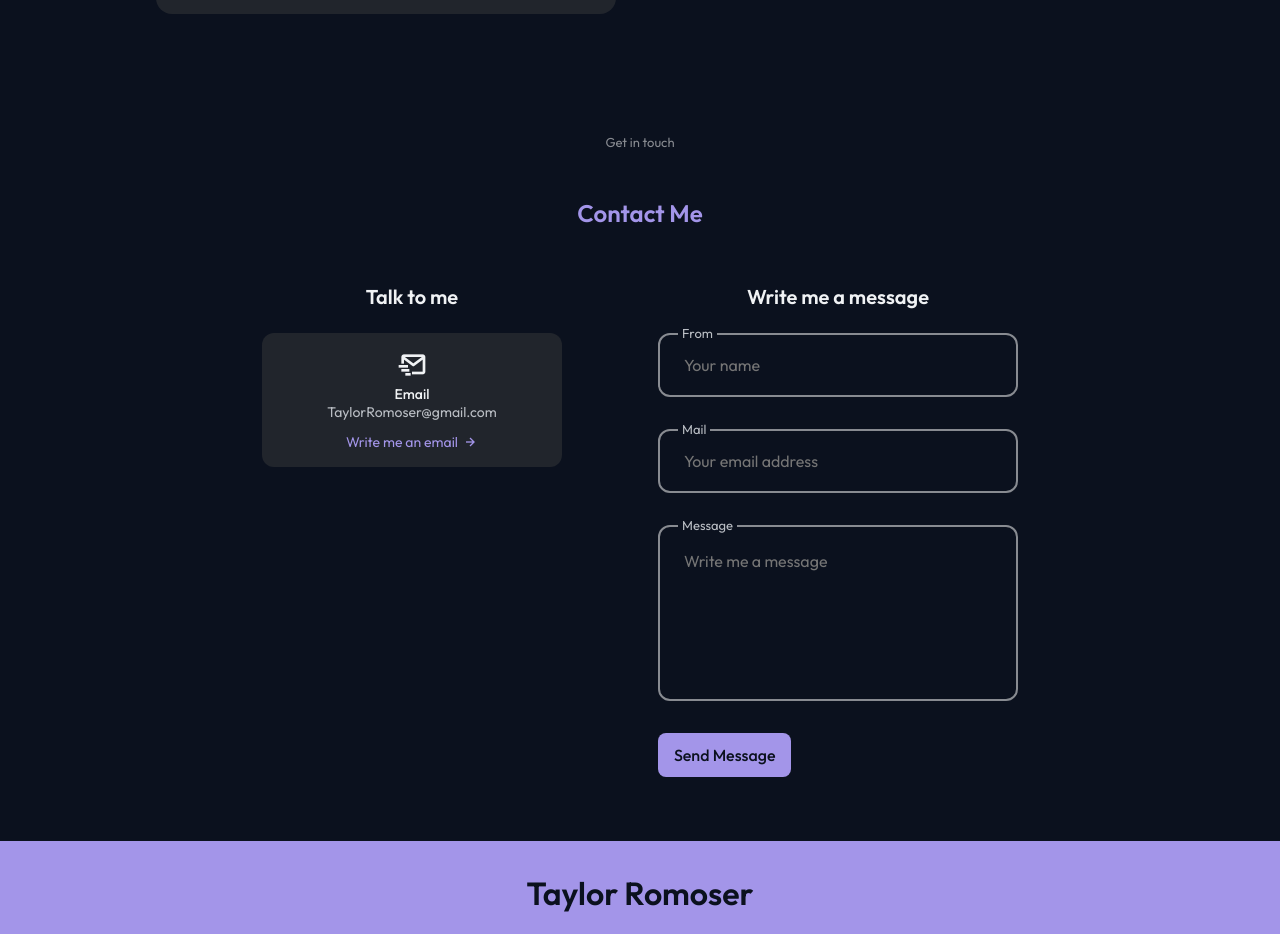
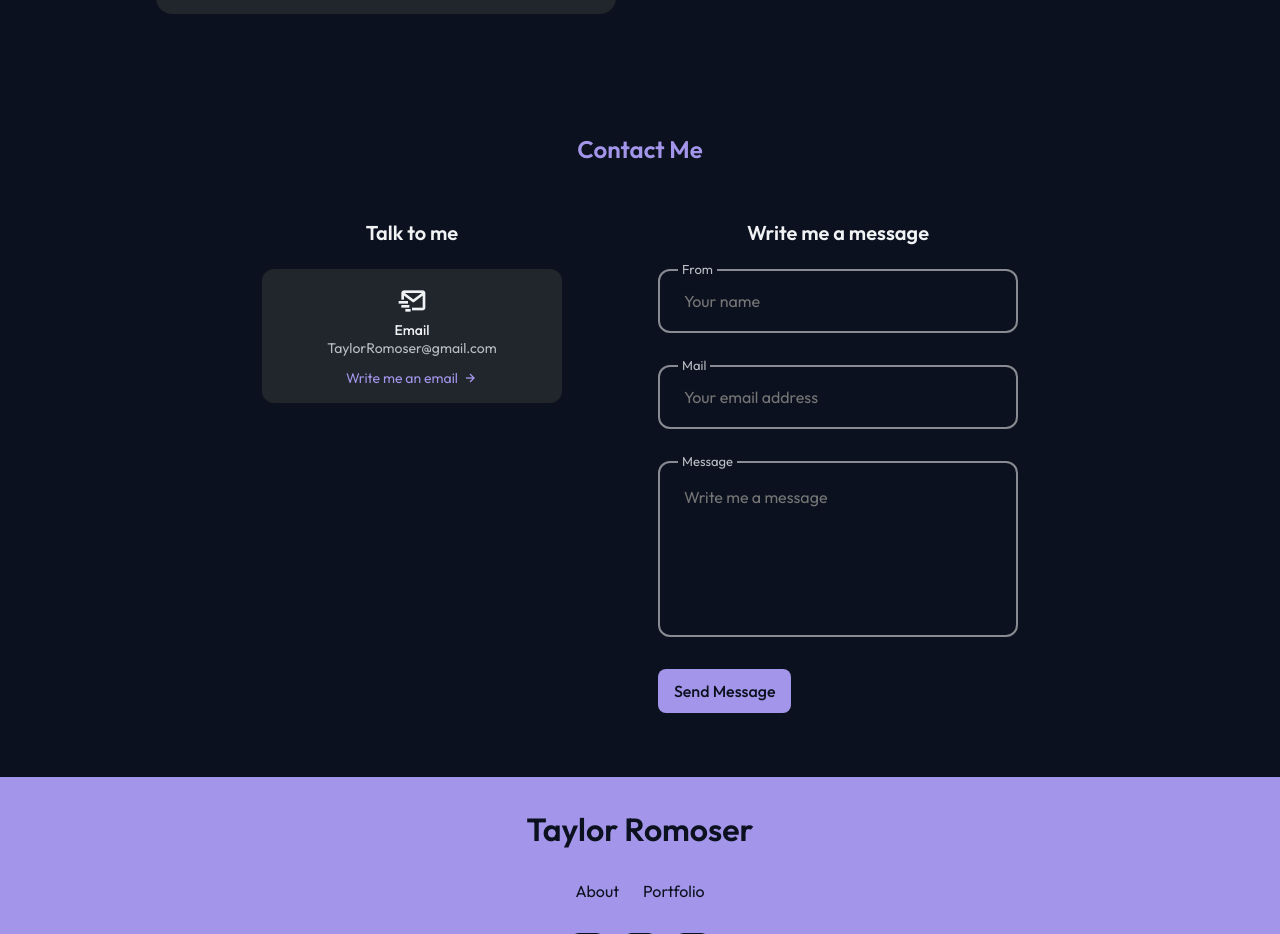
Before and after one commit to TRomoser/tr-portfolio, a plain HTML site: page index.html in a window 1280 px wide. Shown: the part 3678-4612 px from the top of the page. Drawn offline with nearby package versions, Linux system fonts and the light colour scheme; some packages are replaced by stand-ins of ours; a script that the page names is missing.

Commit message:
small fix

```diff
--- a/index.html
+++ b/index.html
@@ -515,7 +515,7 @@
 
       <!-- Contact -->
       <section class="contact section" id="contact">
-        <span class="section__subtitle">Get in touch</span>
+        <!-- <span class="section__subtitle">Get in touch</span> -->
         <h2 class="section__title">Contact Me</h2>
 
         <div class="contact__container container grid">
```
